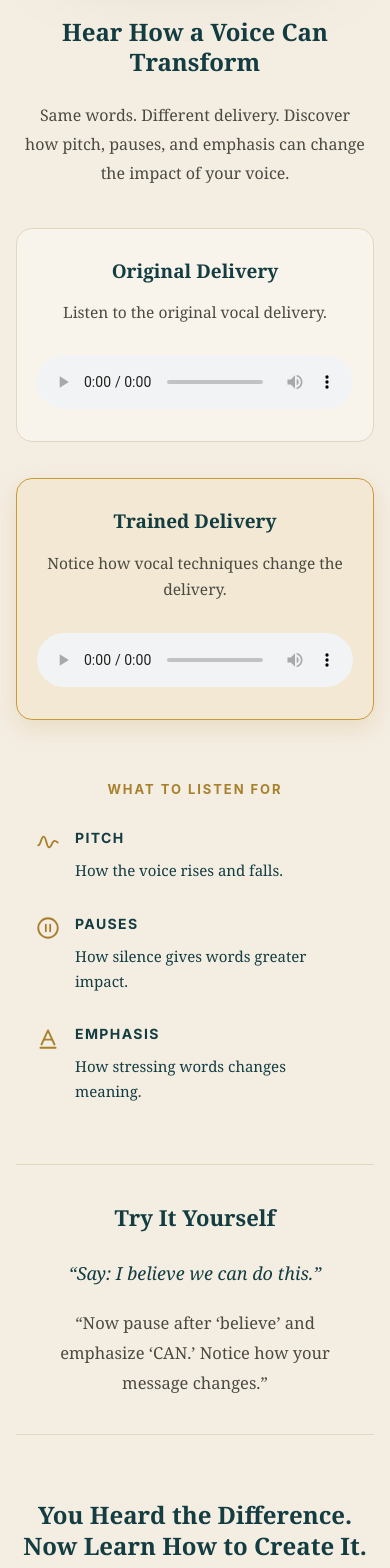
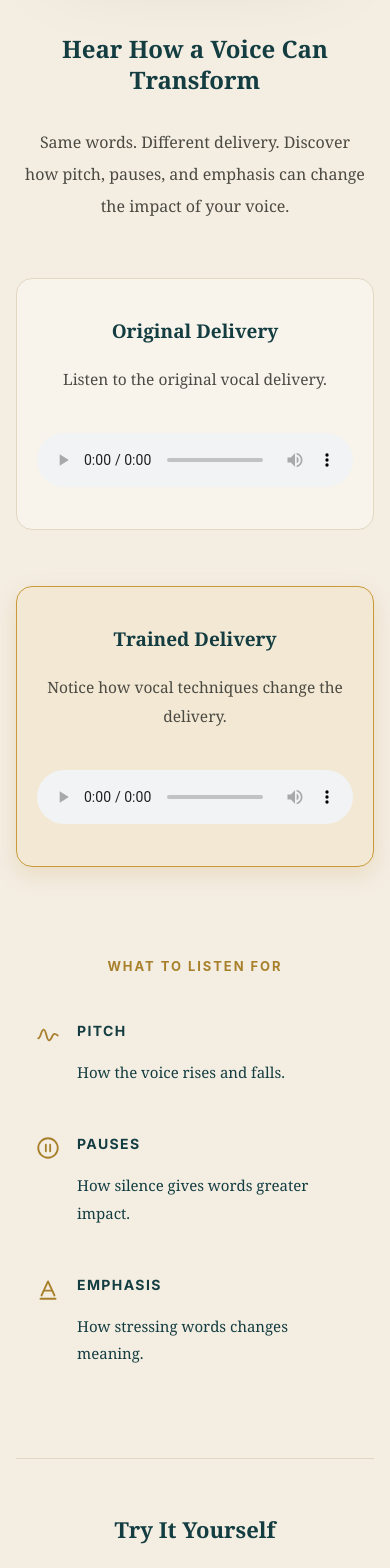
Before and after one commit to mustafahassan065/SevilVelsha, a React (Vite) app: page /voice-control-book in a window 390 px wide. Shown: the part 1740-3308 px from the top of the page. Built offline with nearby package versions, Linux system fonts and the light colour scheme.

Commit message:
Added more spaces

```diff
--- a/src/routes/voice-book/LookInside/LookInside.module.css
+++ b/src/routes/voice-book/LookInside/LookInside.module.css
@@ -181,32 +181,32 @@
 
 /* ===== Audio demonstration (directly under the book, no separate section) ===== */
 .audioBlock {
-  margin: 64px auto 0;
-  max-width: 980px;
+  margin: 90px auto 0;
+  max-width: 1060px;
 }
 
 .audioHeading {
   font-family: Georgia, serif;
   font-size: clamp(24px, 3.2vw, 34px);
-  line-height: 1.25;
+  line-height: 1.3;
   color: #133d41;
   font-weight: 700;
-  margin: 0 0 24px;
+  margin: 0 0 40px;
 }
 
 .audioSubtitle {
   font-family: Georgia, serif;
   font-size: clamp(16px, 1.9vw, 19px);
-  line-height: 1.8;
+  line-height: 2;
   color: #4b4a42;
   max-width: 700px;
-  margin: 0 auto 56px;
+  margin: 0 auto 90px;
 }
 
 .audioGrid {
   display: grid;
   grid-template-columns: 1fr 1fr;
-  gap: 64px;
+  gap: 110px;
   align-items: stretch;
 }
 
@@ -214,7 +214,7 @@
   display: flex;
   flex-direction: column;
   align-items: center;
-  padding: 34px 26px 38px;
+  padding: 48px 32px 54px;
   border: 1px solid #e2d7c3;
   border-radius: 16px;
   background: rgba(255, 255, 255, 0.35);
@@ -232,16 +232,16 @@
   font-family: Georgia, serif;
   font-size: 19px;
   color: #133d41;
-  margin: 0 0 14px;
+  margin: 0 0 26px;
   font-weight: 700;
 }
 
 .audioDesc {
   font-family: Georgia, serif;
   font-size: 15.5px;
-  line-height: 1.7;
+  line-height: 1.9;
   color: #4b4a42;
-  margin: 0 0 30px;
+  margin: 0 0 50px;
 }
 
 .audioPlayer {
@@ -257,7 +257,7 @@
   letter-spacing: 0.15em;
   text-transform: uppercase;
   color: #a8802c;
-  margin: 80px 0 36px;
+  margin: 130px 0 60px;
 }
 
 .listenList {
@@ -266,7 +266,7 @@
   padding: 0;
   display: flex;
   justify-content: center;
-  gap: 56px;
+  gap: 80px;
 }
 
 .listenItem {
@@ -274,7 +274,7 @@
   display: flex;
   align-items: flex-start;
   justify-content: center;
-  gap: 14px;
+  gap: 16px;
   text-align: left;
   max-width: 300px;
 }
@@ -289,7 +289,7 @@
 .listenText {
   display: flex;
   flex-direction: column;
-  gap: 10px;
+  gap: 18px;
   color: #133d41;
 }
 
@@ -302,14 +302,14 @@
 .listenText span {
   font-family: Georgia, serif;
   font-size: 15px;
-  line-height: 1.65;
+  line-height: 1.85;
 }
 
 /* Try It Yourself (text only) */
 .tryBox {
   max-width: 640px;
-  margin: 80px auto 0;
-  padding: 44px 20px;
+  margin: 130px auto 0;
+  padding: 70px 20px;
   border-top: 1px solid #e2d7c3;
   border-bottom: 1px solid #e2d7c3;
 }
@@ -319,7 +319,7 @@
   font-size: 22px;
   font-weight: 700;
   color: #133d41;
-  margin: 0 0 24px;
+  margin: 0 0 40px;
 }
 
 .trySay {
@@ -327,8 +327,8 @@
   font-size: 18px;
   font-style: italic;
   color: #133d41;
-  margin: 0 0 20px;
-  line-height: 1.7;
+  margin: 0 0 32px;
+  line-height: 1.9;
 }
 
 .tryText {
@@ -336,31 +336,31 @@
   font-size: 16.5px;
   color: #4b4a42;
   margin: 0;
-  line-height: 1.8;
+  line-height: 2;
 }
 
 /* Closing message */
 .closingHeading {
   font-family: Georgia, serif;
   font-size: clamp(24px, 3.2vw, 34px);
-  line-height: 1.3;
+  line-height: 1.4;
   color: #133d41;
   font-weight: 700;
-  margin: 88px auto 28px;
+  margin: 140px auto 44px;
   max-width: 760px;
 }
 
 .closingText {
   font-family: Georgia, serif;
   font-size: clamp(16px, 2vw, 19px);
-  line-height: 1.85;
+  line-height: 2;
   color: #4b4a42;
   max-width: 760px;
   margin: 0 auto;
 }
 
 .ctaWrapper {
-  margin-top: 60px;
+  margin-top: 84px;
 }
 
 .buyButton {
@@ -429,31 +429,43 @@
   }
 
   .audioBlock {
-    margin-top: 48px;
+    margin-top: 64px;
+  }
+
+  .audioHeading {
+    margin-bottom: 30px;
   }
 
   .audioSubtitle {
-    margin-bottom: 40px;
+    margin-bottom: 56px;
     padding: 0 6px;
   }
 
   .audioGrid {
     grid-template-columns: 1fr;
-    gap: 36px;
+    gap: 56px;
   }
 
   .audioItem {
-    padding: 28px 20px 32px;
+    padding: 38px 20px 42px;
+  }
+
+  .audioLabel {
+    margin-bottom: 20px;
+  }
+
+  .audioDesc {
+    margin-bottom: 38px;
   }
 
   .listenHeading {
-    margin: 60px 0 28px;
+    margin: 90px 0 44px;
   }
 
   .listenList {
     flex-direction: column;
     align-items: center;
-    gap: 30px;
+    gap: 46px;
   }
 
   .listenItem {
@@ -463,12 +475,20 @@
   }
 
   .tryBox {
-    margin-top: 60px;
-    padding: 36px 16px;
+    margin-top: 90px;
+    padding: 54px 16px;
+  }
+
+  .tryTitle {
+    margin-bottom: 30px;
+  }
+
+  .trySay {
+    margin-bottom: 26px;
   }
 
   .closingHeading {
-    margin-top: 64px;
+    margin: 96px 0 34px;
     padding: 0 6px;
   }
 
@@ -477,7 +497,7 @@
   }
 
   .ctaWrapper {
-    margin-top: 44px;
+    margin-top: 60px;
   }
 
   .buyButton {
```
